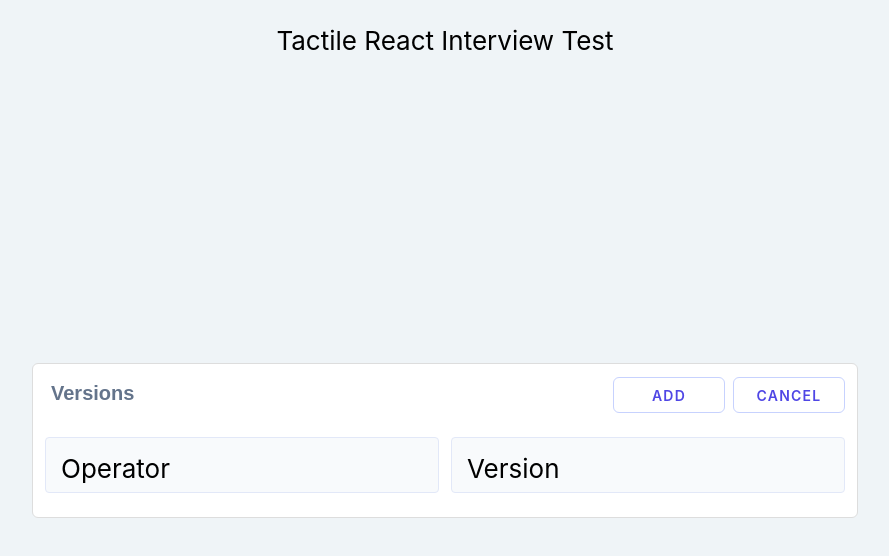
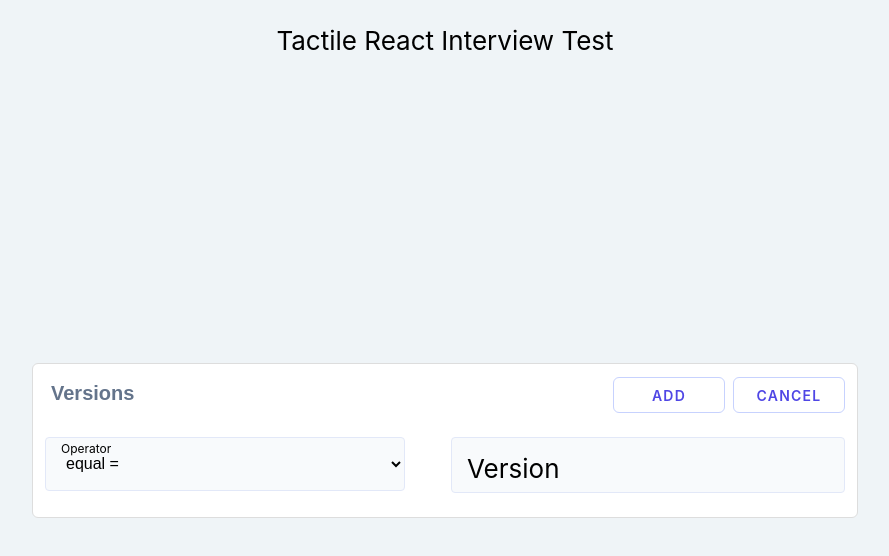
Before and after one commit to adriansalgadoa/tactile-test, a React (Create React App) app: page / in a window 1280 px wide. Both pictures are taken after a click on the button "ADD VERSION". Shown: the top 556 px of the page, without its empty margins (195-1084 px from the left). Built offline with nearby package versions, Linux system fonts and the light colour scheme.

Commit message:
feat(): Add Select component (pretty much same as Input) and pass operator list

```diff
--- /dev/null
+++ b/src/components/Input/Select.tsx
@@ -0,0 +1,50 @@
+import { useState } from 'react';
+import './Input.css';
+
+type Props = {
+  label: string;
+  onChange: (string) => void;
+  options: string[];
+};
+
+const Input = ({ label, onChange, options }: Props) => {
+  const [value, setValue] = useState<string>(options[0].value);
+  const [focus, setFocus] = useState<boolean>(value ? true : false);
+
+  const onBlur = (): void => {
+    if (!value) {
+      setFocus(false);
+    }
+  }
+
+  const onFocus = (): void => {
+    if (!focus) {
+      setFocus(true);
+    }
+  }
+
+  const onInputChange = ({ target: { value }}): void => {
+    setValue(value);
+    onChange(value);
+  }
+
+  const inputLabelClassName = focus ? 'inputLabel __focus' : 'inputLabel';
+
+  return (
+    <div className='inputContainer'>
+      <label className={inputLabelClassName}>{label}</label>
+      <select
+        className='input'
+        onBlur={onBlur}
+        onChange={onInputChange}
+        onFocus={onFocus}
+        type='text'
+        value={value}
+      >
+        {options.map(({ text, value }) => <option key={value} value={value}>{text}</option>)}
+      </select>
+    </div>
+  );
+}
+
+export default Input;
--- a/src/components/VersionsEditor/VersionsEditor.tsx
+++ b/src/components/VersionsEditor/VersionsEditor.tsx
@@ -1,7 +1,28 @@
 import { useState } from 'react';
 import Input from 'components/Input/Input';
+import Select from 'components/Input/Select';
 
 import './VersionsEditor.css';
+
+const OPERATOR_LIST = [{
+  text: 'equal =',
+  value: 'EQ',
+}, {
+  text: 'greater than >',
+  value: 'GT',
+}, {
+  text: 'greater or equal ≥',
+  value: 'GTE',
+}, {
+  text: 'less than <',
+  value: 'LT',
+}, {
+  text: 'less or equal ≤',
+  value: 'LTE',
+}, {
+  text: 'between',
+  value: 'BE',
+}];
 
 const VersionsEditor = ():JSX.Element => {
   const [showVersionInput, setShowVersionInput] = useState<boolean>(false);
@@ -13,6 +34,7 @@ const VersionsEditor = ():JSX.Element => {
     const newVersionList = [...versionList];
     newVersionList.push(version);
     setVersionList(newVersionList);
+    setShowVersionInput(false);
   }
 
   const chooseOperator = (a: string) => console.log('operator: ', a);
@@ -42,7 +64,7 @@ const VersionsEditor = ():JSX.Element => {
 
       {showVersionInput && (
         <div className='row __space-between'>
-          <Input label='Operator' onChange={chooseOperator} />
+          <Select label='Operator' onChange={chooseOperator} options={OPERATOR_LIST} />
           <Input label='Version' onChange={chooseVersion} />
         </div>
       )}
```
